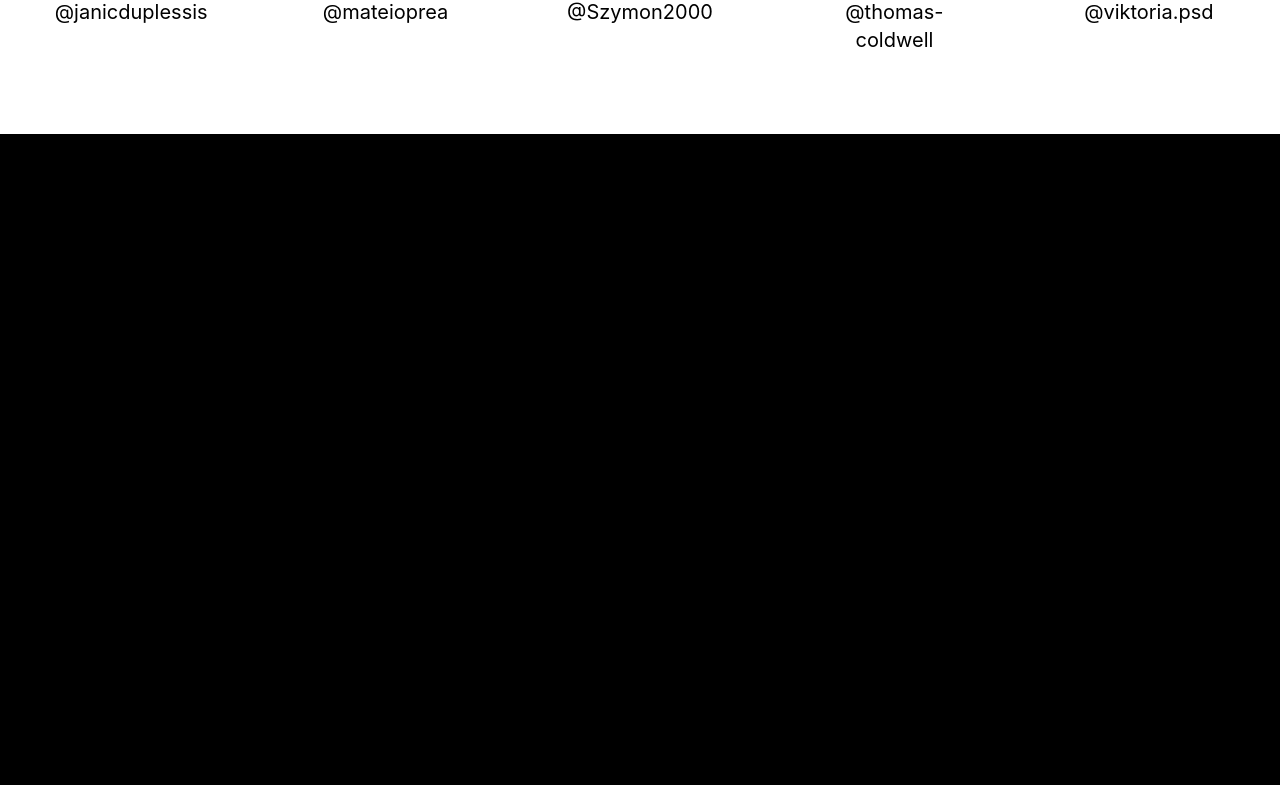
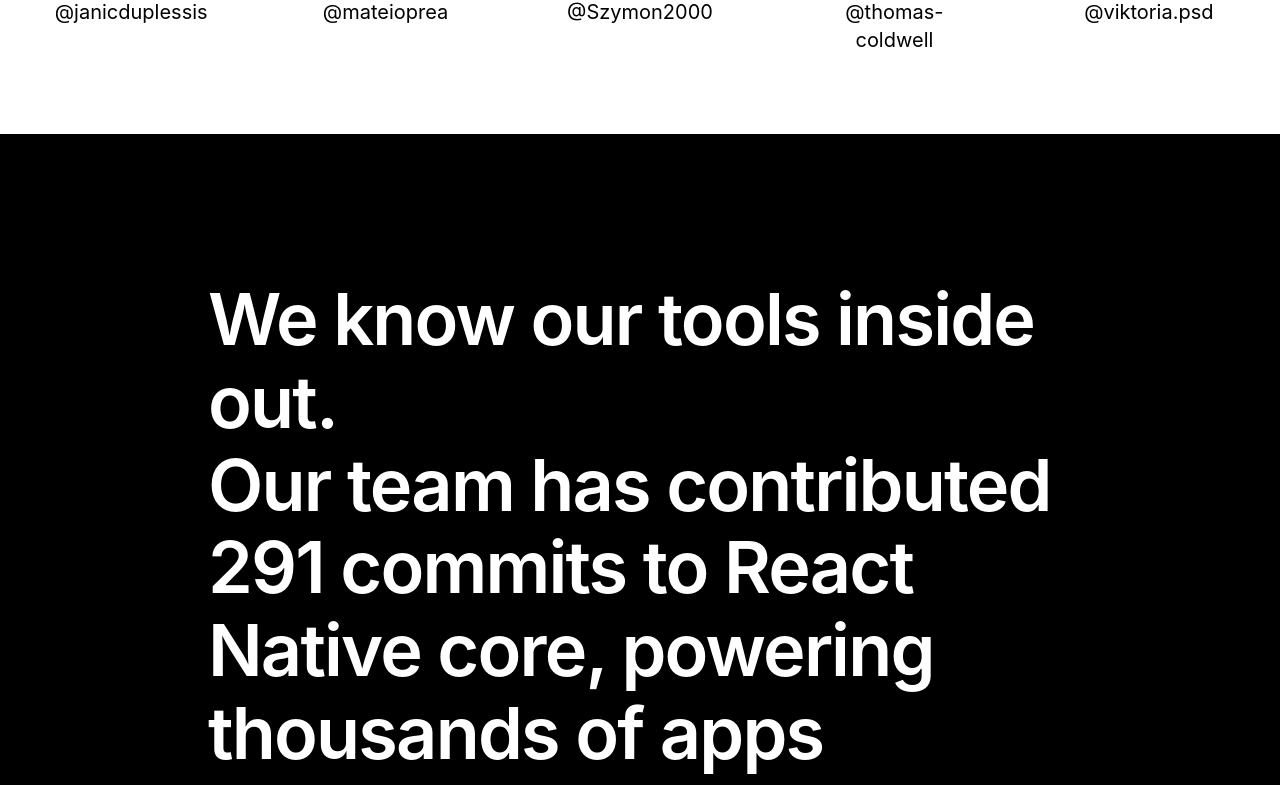
Before and after one commit to pablosukaban/landing-margelo.io-website, a React (Vite) app: page / in a window 1280 px wide. Shown: the part 1819-2604 px from the top of the page. Before the commit the page ends 1953 px from the top, so only its background shows below. Built offline with nearby package versions, Linux system fonts and the light colour scheme.

Commit message:
styles dir

```diff
--- a/src/App.tsx
+++ b/src/App.tsx
@@ -1,12 +1,14 @@
 import React from 'react';
 import Masthead from './components/masthead';
 import AboutUs from './components/AboutUs';
+import Skills from "./components/Skills";
 
 const App = () => {
     return (
         <div className="App">
             <Masthead />
             <AboutUs />
+            <Skills />
         </div>
     );
 };
--- a/src/main.tsx
+++ b/src/main.tsx
@@ -1,7 +1,7 @@
 import React from 'react';
 import ReactDOM from 'react-dom/client';
 import App from './App';
-import './index.css';
+import './styles/index.css';
 import ScrollObserver from './utils/scroll-observer';
 
 ReactDOM.createRoot(document.getElementById('root') as HTMLElement).render(
```
Also changed, not shown: src/styles/index.css (renamed from src/index.css).
